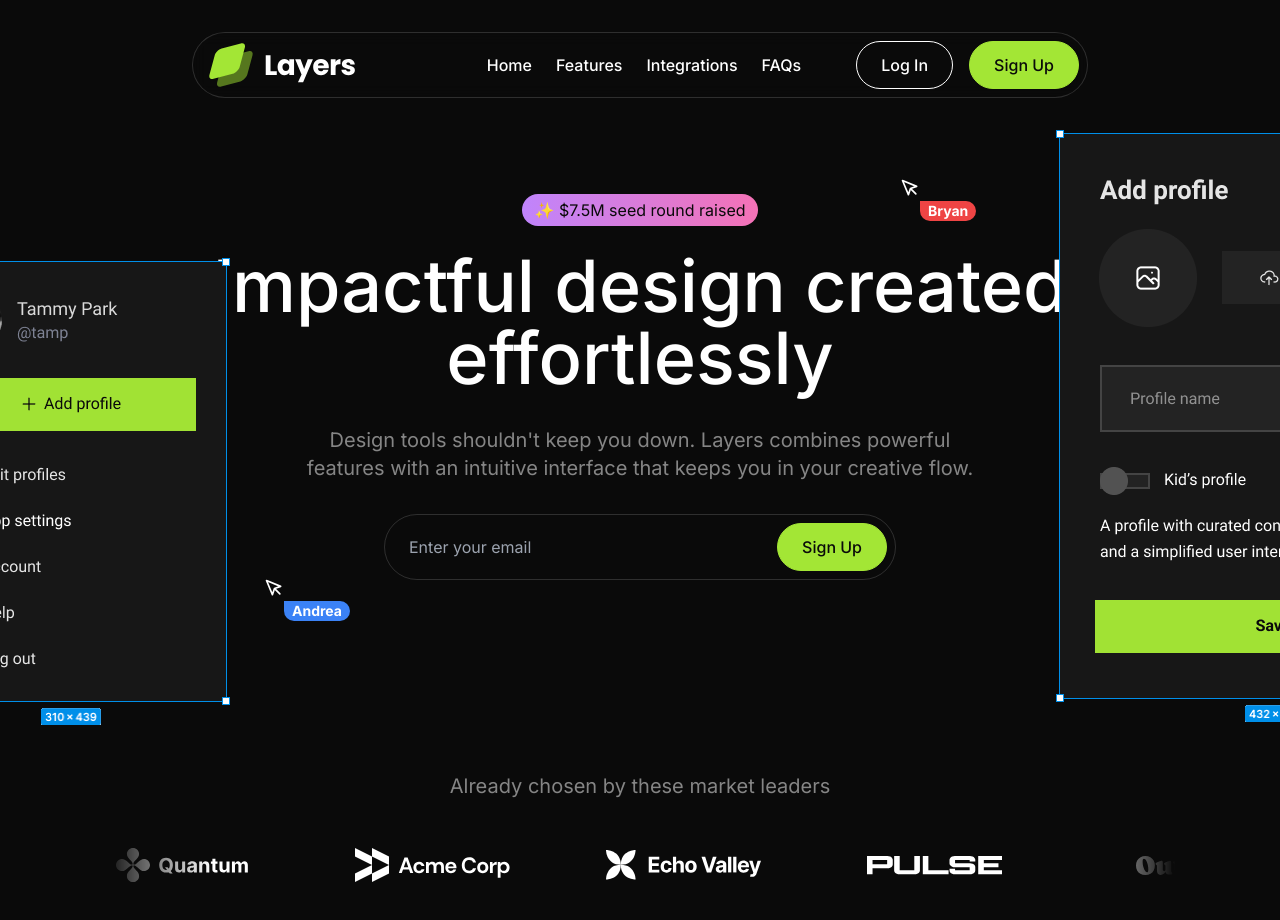
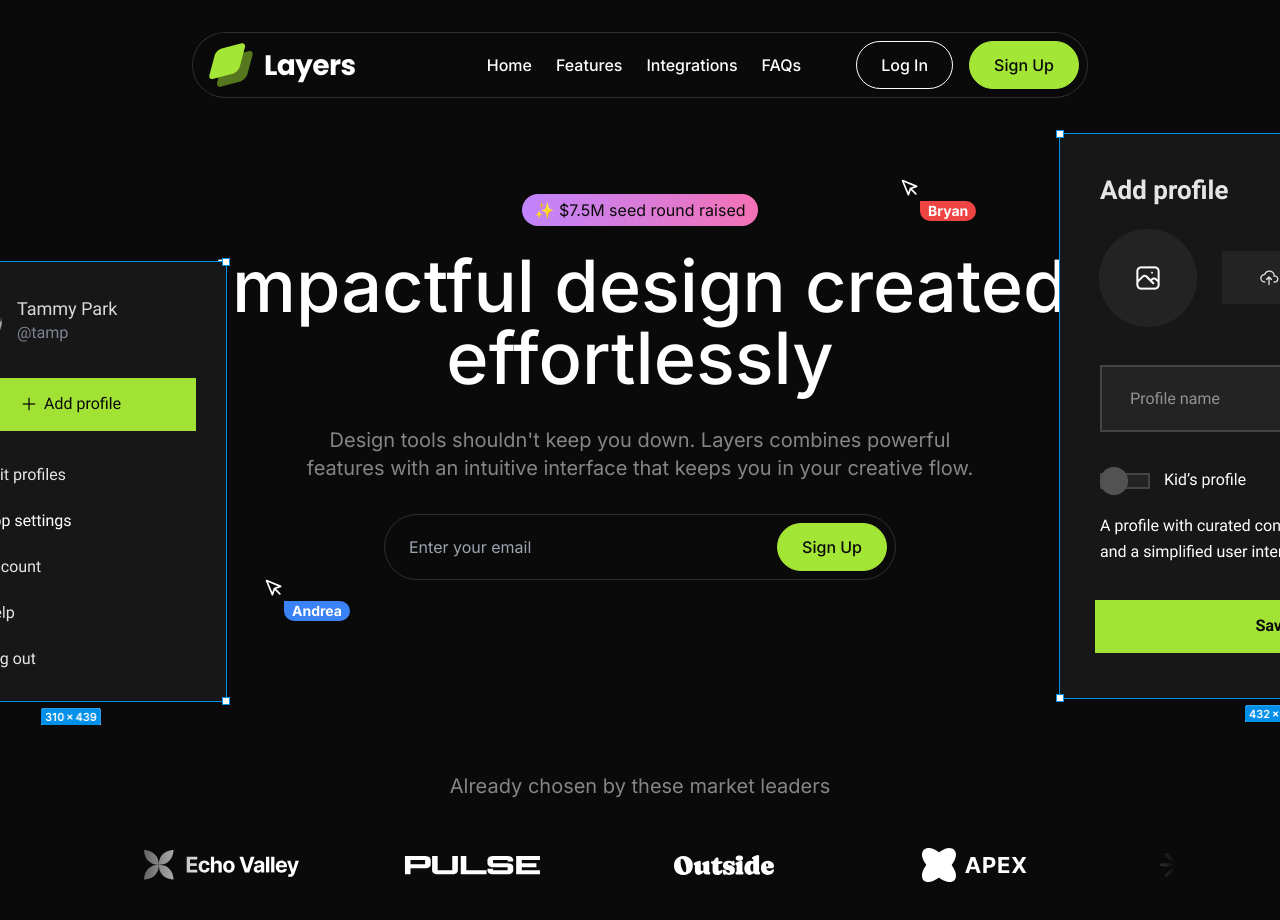
Before and after one commit to swarajzz/Layers, a Next.js app: page / in a window 1280 px wide. Shown: the top 920 px of the page. Built offline with nearby package versions, Linux system fonts and the light colour scheme.

Commit message:
animate logo section

```diff
--- a/src/sections/LogoTicker.tsx
+++ b/src/sections/LogoTicker.tsx
@@ -1,3 +1,5 @@
+"use client";
+
 import quantumLogo from "@/assets/images/quantum.svg";
 import acmeLogo from "@/assets/images/acme-corp.svg";
 import echoValleyLogo from "@/assets/images/echo-valley.svg";
@@ -7,6 +9,8 @@
 import celestialLogo from "@/assets/images/celestial.svg";
 import twiceLogo from "@/assets/images/twice.svg";
 import Image from "next/image";
+import { Fragment } from "react";
+import { motion } from "framer-motion";
 
 const logos = [
     { name: "Quantum", image: quantumLogo },
@@ -26,8 +30,20 @@
                 <h3 className="text-center text-xl text-white/50">
                     Already chosen by these market leaders
                 </h3>
-                <div className="overflow-hidden mt-12 [mask-image:linear-gradient(to_right,transparent,black_10%,black_90%,transparent)]">
-                    <div className="flex gap-24 pr-24">
+                <div className="mt-12 flex overflow-hidden [mask-image:linear-gradient(to_right,transparent,black_10%,black_90%,transparent)]">
+                    <motion.div
+                        animate={{
+                            x: "-50%",
+                        }}
+                        transition={{
+                            duration: 30,
+                            ease: "linear",
+                            repeat: Infinity,
+                        }}
+                        className="flex flex-none gap-24 pr-24"
+                    >
+                        {Array.from({ length: 2 }).map((_, i) => (
+                            <Fragment key={i}>
                                 {logos.map((logo) => (
                                     <Image
                                         src={logo.image}
@@ -35,7 +51,9 @@
                                         alt={logo.name}
                                     />
                                 ))}
-                    </div>
+                            </Fragment>
+                        ))}
+                    </motion.div>
                 </div>
             </div>
         </section>
```
Lines whose indentation alone changed are shown as unchanged.
